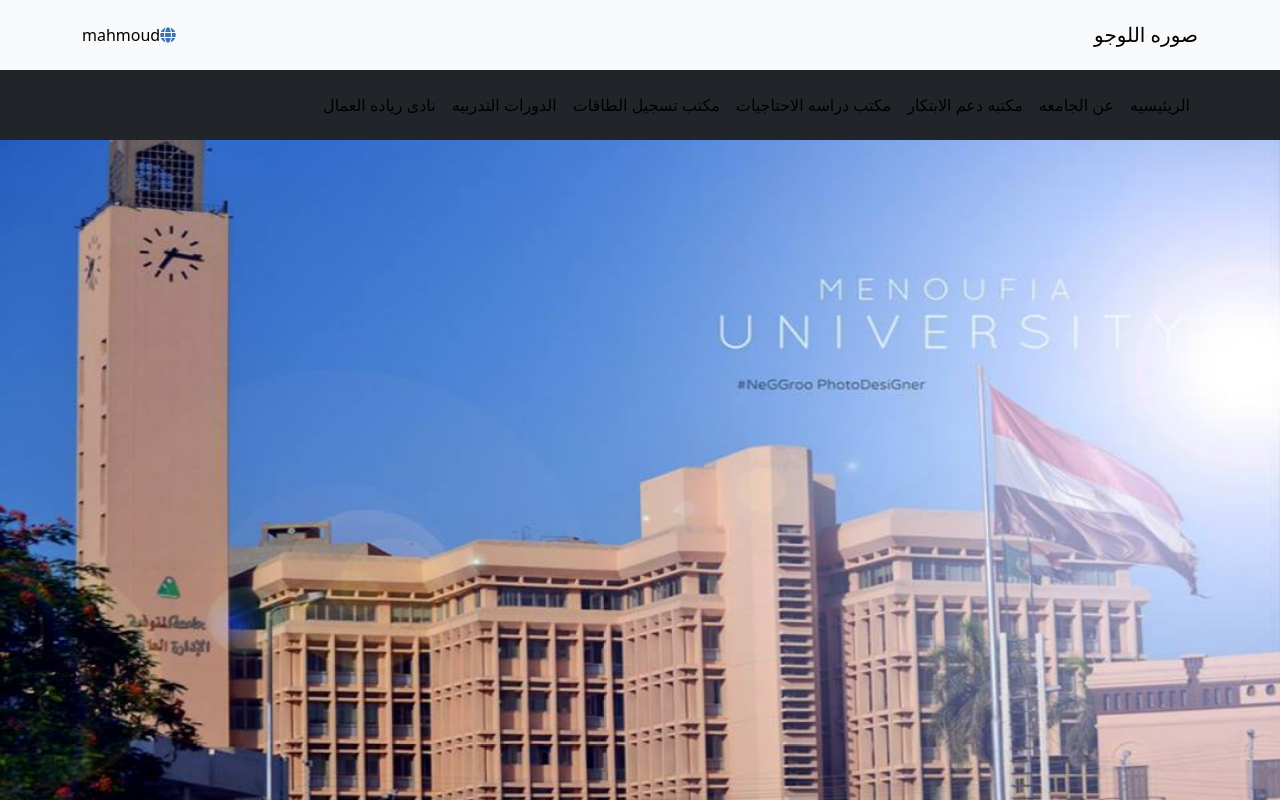
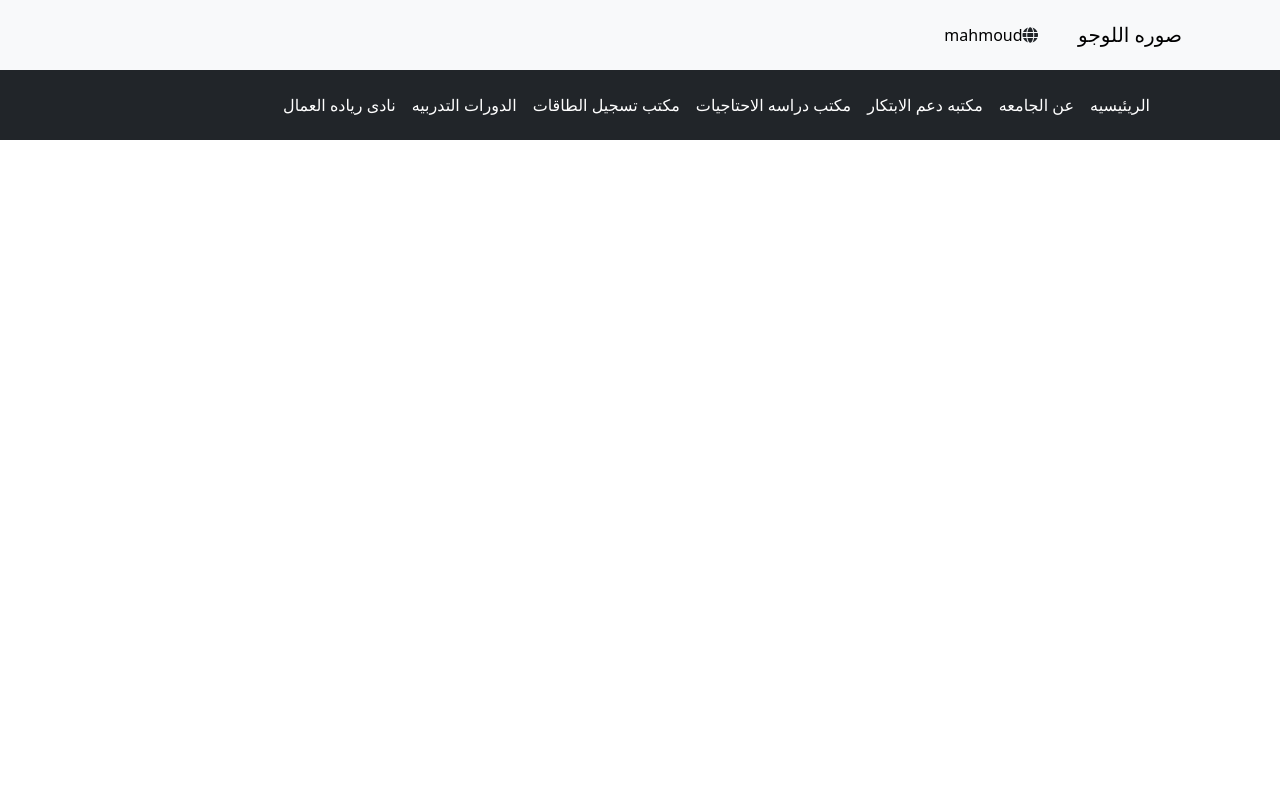
Before and after one commit to mahmoud-ahmed-2002/projec-t, an Angular app: page / in a window 1280 px wide. Shown: the top 800 px of the page. Built offline with nearby package versions, Linux system fonts and the light colour scheme.

Commit message:
fixed the error

```diff
--- a/angular.json
+++ b/angular.json
@@ -31,14 +31,12 @@
             ],
             "styles": [
               "node_modules/@fortawesome/fontawesome-free/css/all.css",
-              "node_modules/bootstrap/dist/css/bootstrap.rtl.min.css",
-              "node_modules/owl.carousel/dist/assets/owl.carousel.min.css",
+              "node_modules/bootstrap/dist/css/bootstrap.min.css",
               "src/styles.scss"
             ],
             "scripts": [
               "node_modules/jquery/dist/jquery.min.js",
-              "node_modules/bootstrap/dist/js/bootstrap.bundle.min.js",
-              "node_modules/owl.carousel/dist/owl.carousel.min.js"
+              "node_modules/bootstrap/dist/js/bootstrap.bundle.min.js"
             ]
           },
           "configurations": {
--- a/package.json
+++ b/package.json
@@ -21,7 +21,6 @@
     "@fortawesome/fontawesome-free": "^5.1.0-9",
     "bootstrap": "^5.2.3",
     "jquery": "^3.6.3",
-    "owl.carousel": "^2.3.4",
     "rxjs": "~7.8.0",
     "tslib": "^2.3.0",
     "zone.js": "~0.12.0"
--- a/src/app/app.component.html
+++ b/src/app/app.component.html
@@ -1,2 +1 @@
 <app-navbar></app-navbar>
-<app-home></app-home>
--- a/src/app/app.component.ts
+++ b/src/app/app.component.ts
@@ -1,6 +1,4 @@
 import { Component } from '@angular/core';
-import { BrowserAnimationsModule } from '@angular/platform-browser/animations';
-
 
 @Component({
   selector: 'app-root',
--- a/src/app/componet/navbar/navbar.component.html
+++ b/src/app/componet/navbar/navbar.component.html
@@ -1,11 +1,16 @@
 <header>
   <div class="top-nav">
-    <nav class=" navbar navbar-expand-lg navbar-light bg-light">
+    <nav class=" navbar navbar-expand-lg navbar-dark bg-light">
       <div class=" container">
         <a class="navbar-brand d-md-block d-none" href="#">صوره اللوجو</a>
         <div class=" collapse navbar-collapse">
           <ul class="lanuage ms-auto mb-2 mb-lg-0">
-            <li><i class="fas fa-globe"></i></li>
+            <li>
+              <i class="fas fa-globe"></i>
+              <div class=" box-lanuage">
+
+              </div>
+            </li>
             <li><a href="">mahmoud</a></li>
           </ul>
         </div>
@@ -13,7 +18,7 @@
     </nav>
   </div>
   <div class="bottom-nav">
-    <nav class="navbar navbar-expand-lg navbar-dark bg-dark">
+    <nav class="navbar navbar-expand-lg navbar-lirht bg-dark">
       <div class="container">
         <a class="navbar-brand d-md-none" href="#">صوره اللوجو</a>
         <button class="navbar-toggler" type="button" data-bs-toggle="collapse" data-bs-target="#navbarSupportedContent"
--- a/src/app/componet/navbar/navbar.component.scss
+++ b/src/app/componet/navbar/navbar.component.scss
@@ -7,7 +7,21 @@
     }
     .top-nav{
         .lanuage{
-            color: $main-color;
+            &:hover{
+                color: $main-color;
+            }
+        }
+    }
+    .bottom-nav{
+        .navbar-nav{
+            li{
+                a{
+                    color: $bg-light;
+                    &:hover{
+                        color: $main-color;
+                    }
+                }
+            }
         }
     }
 }
```
Also changed, not shown: 1 other file (tests, documents, lock files or other folders).
